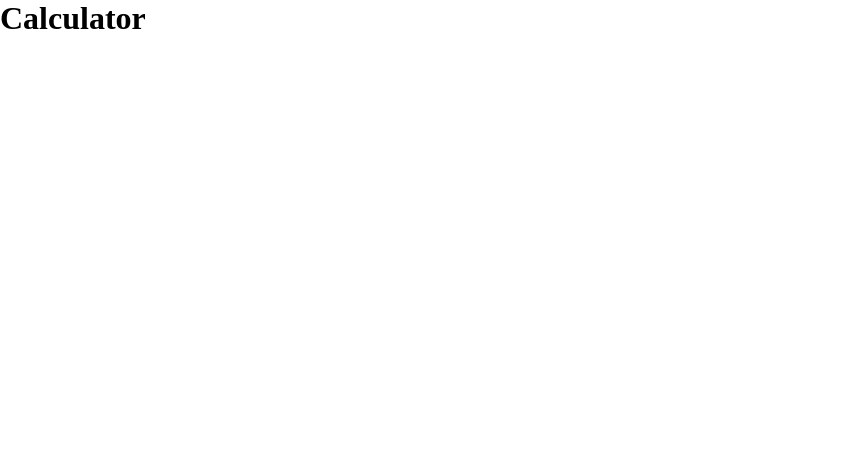
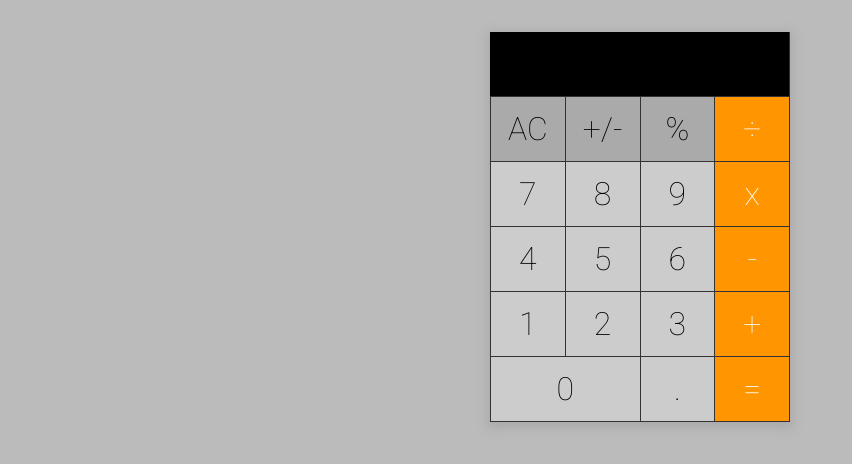
Before and after one commit to barakadanny/Math-Magicians-with-Reactjs, a React (Create React App) app: page / in a window 1280 px wide. Shown: the top 464 px of the page, without its empty margins (0-852 px from the left). Built offline with nearby package versions, Linux system fonts and the light colour scheme.

Commit message:
Add calculator UI

```diff
--- /dev/null
+++ b/src/App.js
@@ -0,0 +1,7 @@
+import Calculator from './components/Calculator';
+
+function App() {
+  return <Calculator />;
+}
+
+export default App;
--- /dev/null
+++ b/src/components/Calculator.css
@@ -0,0 +1,50 @@
+.calculator {
+    display: flex;
+    flex-wrap: wrap;
+    flex-direction: row;
+    width: 300px;
+    box-shadow: 0px 3px 10px 3px #aaa;
+    border-right: 0.01em solid #333;
+    border-bottom: 0.01em solid #333;
+}
+
+.result {
+    width: 100%;
+    background-color: #000;
+    min-height: 2em;
+    color: white;
+}
+
+.result>p {
+    padding: 0 1em;
+    text-align: right;
+    line-height: 2em;
+}
+
+span {
+    box-sizing: border-box;
+    text-align: center;
+    cursor: pointer;
+    width: 25%;
+    background-color: #ccc;
+    line-height: 2em;
+    border-top: 0.01em solid #333;
+    border-left: 0.01em solid #333;
+}
+
+.operator {
+    background-color: #FF9500;
+    color: white;
+}
+
+.double {
+    width: 50%;
+}
+
+.grey {
+    background-color: #aaa;
+}
+
+.clicked {
+    background-color: #cc8400;
+}
--- a/src/components/Calculator.js
+++ b/src/components/Calculator.js
@@ -1,10 +1,37 @@
 import React from 'react';
+import './Calculator.css';
 
 class Calculator extends React.Component {
   render() {
     return (
-      <div>
-        <h1>Calculator</h1>
+      <div className='calculator'>
+        <div className='result'>
+          <p></p>
+        </div>
+
+        <span className='clear grey'>AC</span>
+        <span className='grey'>+/-</span>
+        <span className='grey'>%</span>
+        <span className='operator'>÷</span>
+
+        <span>7</span>
+        <span>8</span>
+        <span>9</span>
+        <span className='operator'>x</span>
+
+        <span>4</span>
+        <span>5</span>
+        <span>6</span>
+        <span className='operator'>-</span>
+
+        <span>1</span>
+        <span>2</span>
+        <span>3</span>
+        <span className='operator'>+</span>
+
+        <span className='double'>0</span>
+        <span>.</span>
+        <span className='operator'>=</span>
       </div>
     );
   }
--- a/src/index.css
+++ b/src/index.css
@@ -1,5 +1,24 @@
-* {
+@import url(https://fonts.googleapis.com/css?family=Roboto:100);
+
+html {
     box-sizing: border-box;
-    padding: 0;
-    margin: 0;
 }
+
+*,
+*:before,
+*:after {
+    box-sizing: inherit;
+}
+
+html {
+    font-family: "Roboto";
+    font-weight: 100;
+}
+
+body {
+    display: flex;
+    justify-content: center;
+    margin-top: 1em;
+    font-size: 2em;
+    background-color: #bbb;
+}
--- a/src/index.js
+++ b/src/index.js
@@ -3,12 +3,12 @@ import ReactDOM from 'react-dom/client';
 import reportWebVitals from './reportWebVitals';
 import './index.css';
 
-import Calculator from './components/Calculator';
+import App from './App';
 
 const root = ReactDOM.createRoot(document.getElementById('root'));
 root.render(
   <React.StrictMode>
-    <Calculator />
+    <App />
   </React.StrictMode>
 );
 
```
